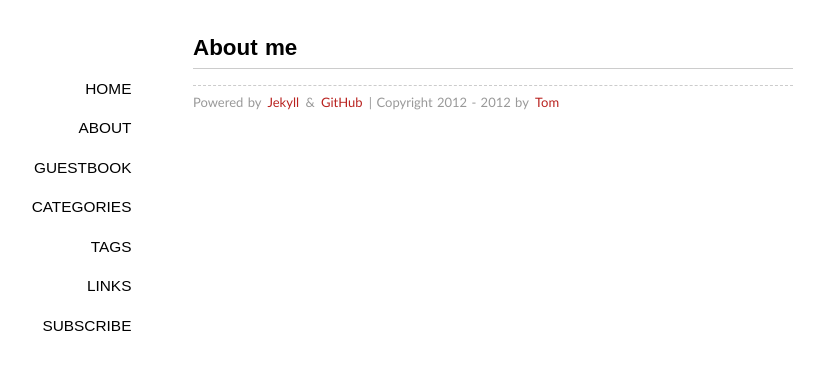
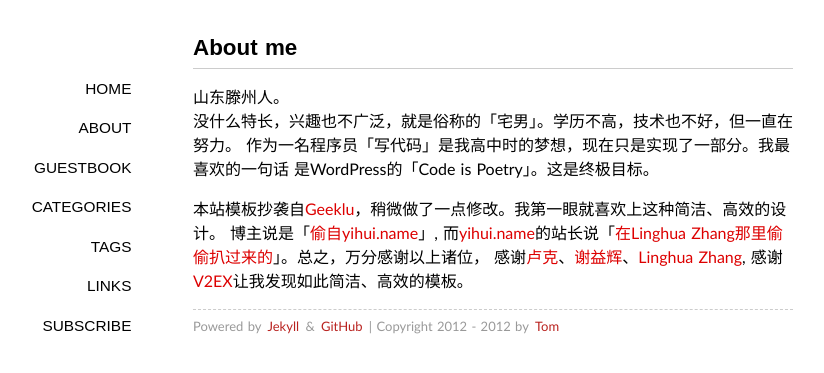
Before and after one commit to zhuxulu/zhuxulu.github.com, a Jekyll site: the page built from about/index.md, in a window 1280 px wide. Shown: the top 373 px of the page, without its empty margins (147-971 px from the left). Built offline with Jekyll 4.4.1, drawn with Linux system fonts in a browser that asks for light colours; some web fonts are replaced; Markdown is read by kramdown in place of the engine named in the settings.

Commit message:
about me

```diff
--- a/about/index.md
+++ b/about/index.md
@@ -3,3 +3,14 @@ title: About me
 layout: page
 comments: no
 ---
+
+山东滕州人。
+没什么特长，兴趣也不广泛，就是俗称的「宅男」。学历不高，技术也不好，但一直在努力。
+作为一名程序员「写代码」是我高中时的梦想，现在只是实现了一部分。我最喜欢的一句话
+是WordPress的「Code is Poetry」。这是终极目标。
+
+本站模板抄袭自[Geeklu](http://geeklu.com)，稍微做了一点修改。我第一眼就喜欢上这种简洁、高效的设计。
+博主说是「[偷自yihui.name](http://v2ex.com/t/32314#reply36)」,
+而[yihui.name](http://yihui.name)的站长说「[在Linghua Zhang那里偷偷扒过来的](http://yihui.name/cn/about/)」。总之，万分感谢以上诸位，
+感谢[卢克](http://geeklu.com)、[谢益辉](http://yihui.name/)、[Linghua Zhang](http://lhzhang.com/),
+感谢[V2EX](http://v2ex.com)让我发现如此简洁、高效的模板。
```
